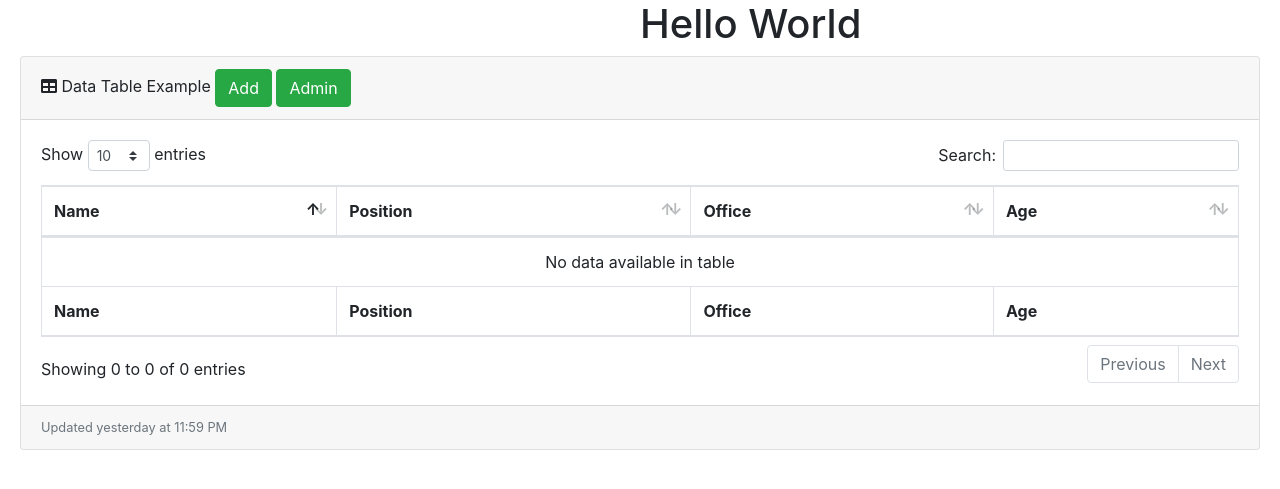
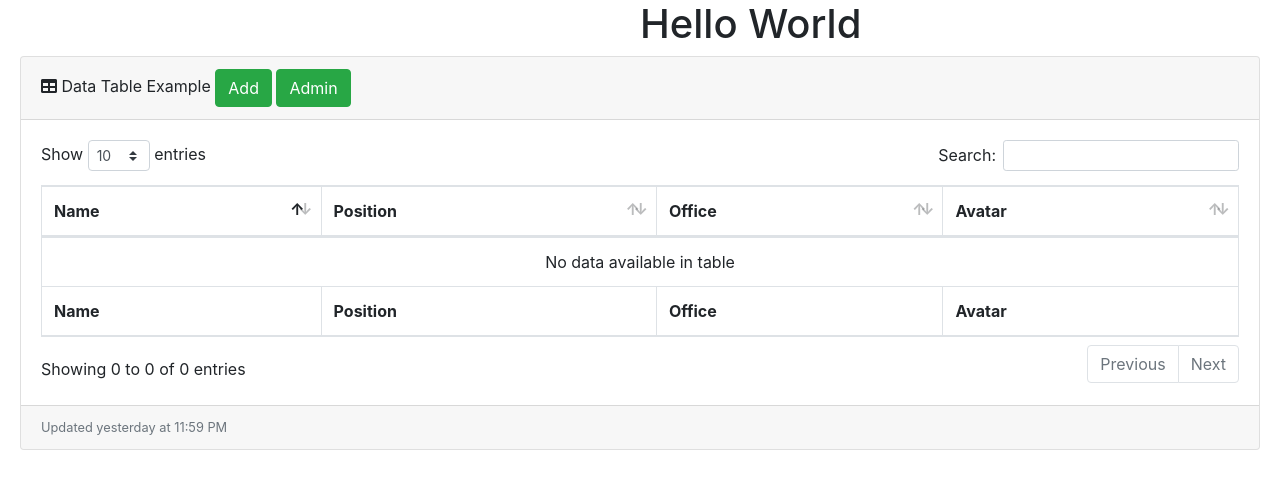
Before and after one commit to farkhod926/www, a PHP site: page / in a window 1280 px wide. Shown: the top 489 px of the page. Run offline with PHP 8.4, Linux system fonts and the light colour scheme; data that the repository does not hold is empty.

Commit message:
Finish_01

```diff
--- a/view/main.show.php
+++ b/view/main.show.php
@@ -27,7 +27,7 @@
                     <th>Name</th>
                     <th>Position</th>
                     <th>Office</th>
-                    <th>Age</th>
+                    <th>Avatar</th>
                   </tr>
                 </thead>
                 <tfoot>
@@ -35,7 +35,7 @@
                     <th>Name</th>
                     <th>Position</th>
                     <th>Office</th>
-                    <th>Age</th>
+                    <th>Avatar</th>
                   </tr>
                 </tfoot>
                 <tbody>
```
Also changed, not shown: users/uploads/5d7fe5a158203.jpg (renamed from users/uploads/5d7fe4de162aa.jpg), users/uploads/5d81f3452600c.jpg (added).
